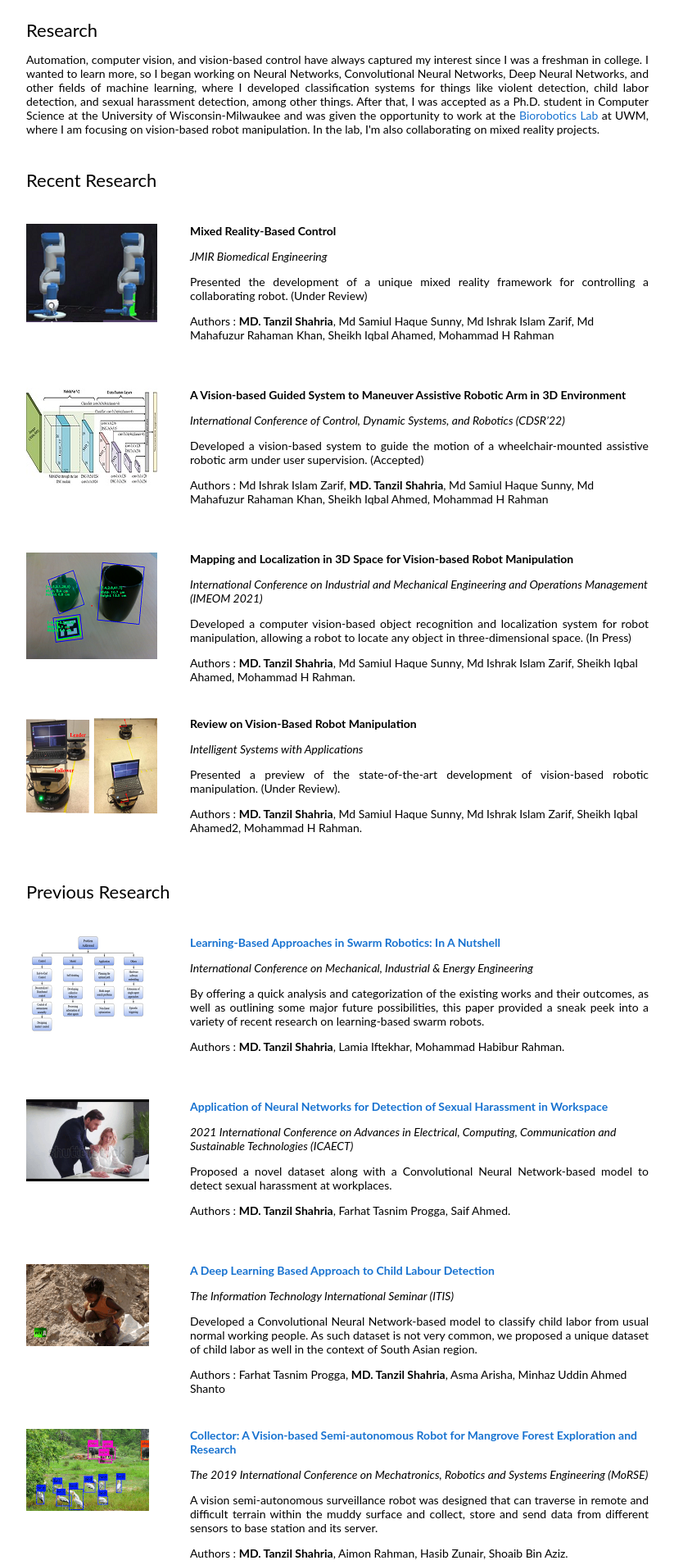
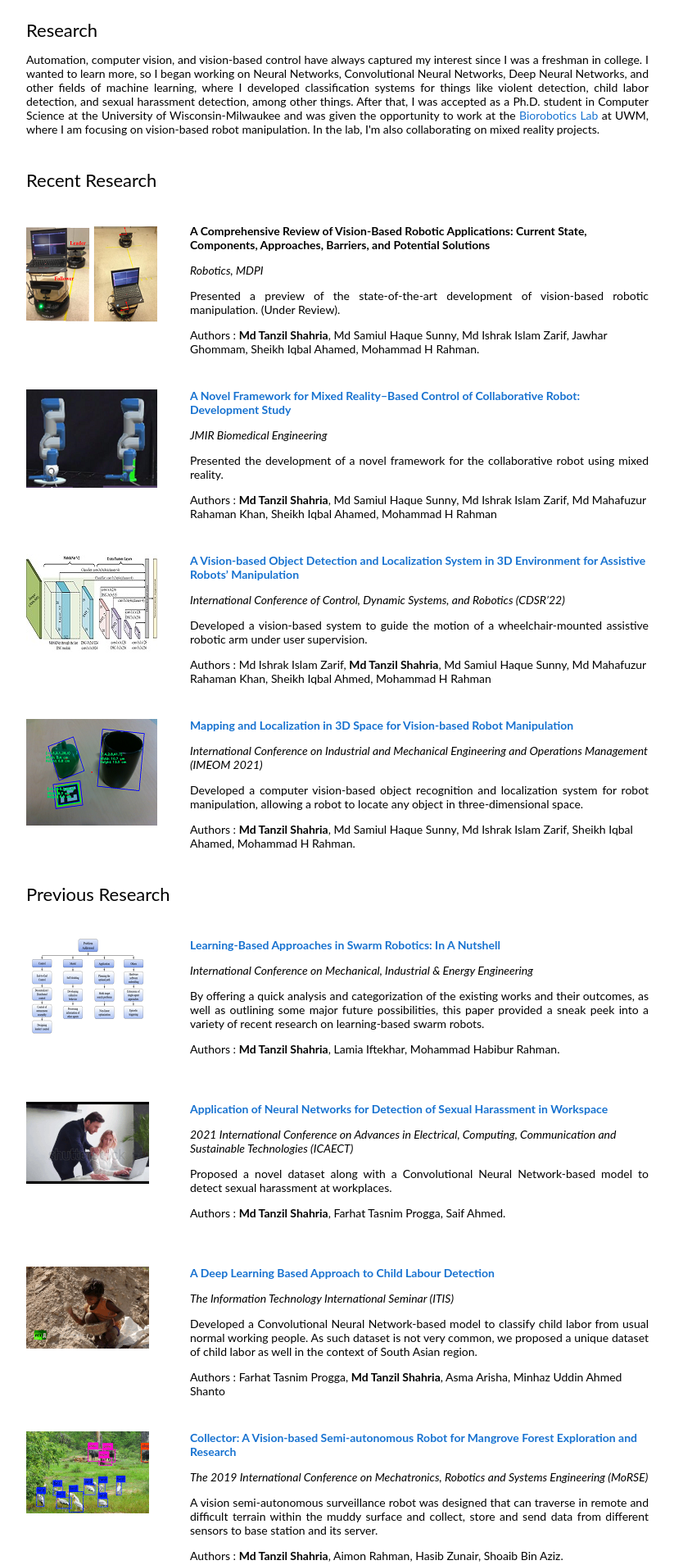
Before and after one commit to tanzilshahria/tanzilshahria.github.io, a plain HTML site: page index.html in a window 1280 px wide. Shown: the part 809-2718 px from the top of the page at 82% size, without its empty margins (228-1051 px from the left). Drawn offline with Linux system fonts and the light colour scheme.

Commit message:
Update index.html

```diff
--- a/index.html
+++ b/index.html
@@ -141,6 +141,28 @@
 
 
     <table width="100%" align="center" border="0" cellspacing="0" cellpadding="20">
+
+
+      <tr>
+      <td width="25%">
+        <div class="one">
+          <div class="two" id = 'jump_image'><img src='vision_R.png'></div>
+
+        </div>
+      </td>
+
+
+      <td valign="top" width="75%">
+        <p>
+        <papertitle>A Comprehensive Review of Vision-Based Robotic Applications: Current State, Components, Approaches, Barriers, and Potential Solutions</papertitle></p>
+        <em>Robotics, MDPI</em><br>
+
+          <p align="justify">Presented a preview of the state-of-the-art development of vision-based robotic manipulation. (Under Review).</p>
+          <p>Authors : <b>Md Tanzil Shahria</b>, Md Samiul Haque Sunny, Md Ishrak Islam Zarif, Jawhar Ghommam, Sheikh Iqbal Ahamed, Mohammad H Rahman.</p>
+        </td>
+      </tr>
+
+
       <tr>
       <td width="25%">
         <div class="one">
@@ -151,11 +173,11 @@
 
       <td valign="top" width="75%">
         <p>
-        <papertitle>Mixed Reality-Based Control</papertitle></p>
+        <papertitle><a href="https://biomedeng.jmir.org/2022/1/e36734">A Novel Framework for Mixed Reality–Based Control of Collaborative Robot: Development Study</a></papertitle></p>
         <em>JMIR Biomedical Engineering</em><br>
 
-           <p align="justify">Presented the development of a unique mixed reality framework for controlling a collaborating robot. (Under Review)</p>
-           <p>Authors : <b>MD. Tanzil Shahria</b>, Md Samiul Haque Sunny, Md Ishrak Islam Zarif, Md Mahafuzur Rahaman Khan, Sheikh Iqbal Ahamed, Mohammad H Rahman</p>
+           <p align="justify">Presented the development of a novel framework for the collaborative robot using mixed reality.</p>
+           <p>Authors : <b>Md Tanzil Shahria</b>, Md Samiul Haque Sunny, Md Ishrak Islam Zarif, Md Mahafuzur Rahaman Khan, Sheikh Iqbal Ahamed, Mohammad H Rahman</p>
         </td>
       </tr>
 
@@ -169,11 +191,11 @@
 
       <td valign="top" width="75%">
           <p>
-          <papertitle>A Vision-based Guided System to Maneuver Assistive Robotic Arm in 3D Environment</papertitle></p>
+          <papertitle><a href="https://www.researchgate.net/profile/Md-Samiul-Sunny-2/publication/361657242_A_Vision-based_Object_Detection_and_Localization_System_in_3D_Environment_for_Assistive_Robots'_Manipulation/links/62be750c7c5b016ee4fced33/A-Vision-based-Object-Detection-and-Localization-System-in-3D-Environment-for-Assistive-Robots-Manipulation.pdf">A Vision-based Object Detection and Localization System in 3D Environment for Assistive Robots’ Manipulation</a></papertitle></p>
           <em>International Conference of Control, Dynamic Systems, and Robotics (CDSR’22)</em><br>
 
-           <p align="justify">Developed a vision-based system to guide the motion of a wheelchair-mounted assistive robotic arm under user supervision. (Accepted)</p>
-           <p>Authors : Md Ishrak Islam Zarif, <b>MD. Tanzil Shahria</b>, Md Samiul Haque Sunny, Md Mahafuzur Rahaman Khan, Sheikh Iqbal Ahmed, Mohammad H Rahman</p>
+           <p align="justify">Developed a vision-based system to guide the motion of a wheelchair-mounted assistive robotic arm under user supervision.</p>
+           <p>Authors : Md Ishrak Islam Zarif, <b>Md Tanzil Shahria</b>, Md Samiul Haque Sunny, Md Mahafuzur Rahaman Khan, Sheikh Iqbal Ahmed, Mohammad H Rahman</p>
         </td>
       </tr>
 
@@ -187,33 +209,13 @@
 
       <td valign="top" width="75%">
         <p>
-        <papertitle>Mapping and Localization in 3D Space for Vision-based Robot Manipulation</papertitle></p>
+        <papertitle><a href="https://www.researchgate.net/profile/Md-Samiul-Sunny-2/publication/360128011_Mapping_and_Localization_in_3D_Space_for_Vision-based_Robot_Manipulation/links/62637cfaee24725b3ebf23a5/Mapping-and-Localization-in-3D-Space-for-Vision-based-Robot-Manipulation.pdf">Mapping and Localization in 3D Space for Vision-based Robot Manipulation</a></papertitle></p>
         <em>International Conference on Industrial and Mechanical Engineering and Operations Management (IMEOM 2021)</em><br>
 
-         <p align="justify">Developed a computer vision-based object recognition and localization system for robot manipulation, allowing a robot to locate any object in three-dimensional space. (In Press)</p>
-         <p>Authors : <b>MD. Tanzil Shahria</b>, Md Samiul Haque Sunny, Md Ishrak Islam Zarif, Sheikh Iqbal Ahamed, Mohammad H Rahman.</p>
+         <p align="justify">Developed a computer vision-based object recognition and localization system for robot manipulation, allowing a robot to locate any object in three-dimensional space.</p>
+         <p>Authors : <b>Md Tanzil Shahria</b>, Md Samiul Haque Sunny, Md Ishrak Islam Zarif, Sheikh Iqbal Ahamed, Mohammad H Rahman.</p>
       </td>
      </tr>
-
-
-      <tr>
-      <td width="25%">
-        <div class="one">
-          <div class="two" id = 'jump_image'><img src='vision_R.png'></div>
-
-        </div>
-      </td>
-
-
-      <td valign="top" width="75%">
-        <p>
-        <papertitle>Review on Vision-Based Robot Manipulation</papertitle></p>
-        <em>Intelligent Systems with Applications</em><br>
-
-          <p align="justify">Presented a preview of the state-of-the-art development of vision-based robotic manipulation. (Under Review).</p>
-          <p>Authors : <b>MD. Tanzil Shahria</b>, Md Samiul Haque Sunny, Md Ishrak Islam Zarif, Sheikh Iqbal Ahamed2, Mohammad H Rahman.</p>
-        </td>
-      </tr>
 
 
 
@@ -243,7 +245,7 @@
         <em>International Conference on Mechanical, Industrial & Energy Engineering</em><br>
 
          <p align="justify">By offering a quick analysis and categorization of the existing works and their outcomes, as well as outlining some major future possibilities, this paper provided a sneak peek into a variety of recent research on learning-based swarm robots.</p>
-         <p>Authors : <b>MD. Tanzil Shahria</b>, Lamia Iftekhar, Mohammad Habibur Rahman.</p>
+         <p>Authors : <b>Md Tanzil Shahria</b>, Lamia Iftekhar, Mohammad Habibur Rahman.</p>
       </td>
      </tr>
 
@@ -261,7 +263,7 @@
         <em>2021 International Conference on Advances in Electrical, Computing, Communication and Sustainable Technologies (ICAECT)</em><br>
 
           <p align="justify">Proposed a novel dataset along with a Convolutional Neural Network-based model to detect sexual harassment at workplaces.</p>
-          <p>Authors : <b>MD. Tanzil Shahria</b>, Farhat Tasnim Progga, Saif Ahmed.</p>
+          <p>Authors : <b>Md Tanzil Shahria</b>, Farhat Tasnim Progga, Saif Ahmed.</p>
         </td>
       </tr>
 
@@ -279,7 +281,7 @@
         <papertitle><a href="https://ieeexplore.ieee.org/abstract/document/9321027">A Deep Learning Based Approach to Child Labour Detection</a></papertitle></p>
         <em>The Information Technology International Seminar (ITIS)</em><br>
           <p align="justify">Developed a Convolutional Neural Network-based model to classify child labor from usual normal working people. As such dataset is not very common, we proposed a unique dataset of child labor as well in the context of South Asian region.</p>
-          <p>Authors : Farhat Tasnim Progga, <b>MD. Tanzil Shahria</b>, Asma Arisha, Minhaz Uddin Ahmed Shanto</p>
+          <p>Authors : Farhat Tasnim Progga, <b>Md Tanzil Shahria</b>, Asma Arisha, Minhaz Uddin Ahmed Shanto</p>
         </td>
       </tr>
 
@@ -298,7 +300,7 @@
         <em>The 2019 International Conference on Mechatronics, Robotics and Systems Engineering (MoRSE)</em><br>
           <p align="justify">A vision semi-autonomous surveillance robot was designed that can traverse in remote and difficult terrain within the muddy surface and collect, store and send data from different sensors to base station and its server.</p>
           </p>
-          <p>Authors : <b>MD. Tanzil Shahria</b>, Aimon Rahman, Hasib Zunair, Shoaib Bin Aziz.</p>
+          <p>Authors : <b>Md Tanzil Shahria</b>, Aimon Rahman, Hasib Zunair, Shoaib Bin Aziz.</p>
         </td>
       </tr>
 
@@ -317,7 +319,7 @@
         <em>The 2019 IEEE International Conference on Engineering, Technology and Education (TALE)</em><br>
           <p align="justify">A part of an ongoing series of work to effectively introduce vocational education in electrical systems and electronics to female garments workers of Bangladesh has been presented in this paper.</p>
           </p>
-          <p>Authors : <b>MD. Tanzil Shahria</b>, Soumic Shekhar, Muhammad Irfanul Haque, Lamia Iftekhar</p>
+          <p>Authors : <b>Md Tanzil Shahria</b>, Soumic Shekhar, Muhammad Irfanul Haque, Lamia Iftekhar</p>
         </td>
       </tr>
 
@@ -336,7 +338,7 @@
         <em>The 2019 IEEE International Conference on Engineering, Technology and Education (TALE)</em><br>
           <p align="justify">An innovative and collaborative way to engage students in a programming class has been presented in this study.</p>
           </p>
-          <p>Authors : <b>MD. Tanzil Shahria</b>, Nova Ahmed.</p>
+          <p>Authors : <b>Md Tanzil Shahria</b>, Nova Ahmed.</p>
         </td>
       </tr>
 
@@ -357,7 +359,7 @@
         <em>Asian Conference on Intelligent Information and Database Systems</em><br>
           <p align="justify">Convolutional neural networks (CNN) and long short-term memory network (LSTM) based architectures have been experimented separately to detect violent crowd flows in the context of Bangladesh. We have collected a dataset as well which includes both violent and non-violent crowd flows.</p>
           </p>
-          <p>Authors : Shakil Ahmed Sumon, <b>MD. Tanzil Shahria</b>, MD. Raihan Goni, Nazmul Hasan, A. M. Almarufuzzaman, Rashedur M. Rahman.</p>
+          <p>Authors : Shakil Ahmed Sumon, <b>Md Tanzil Shahria</b>, MD. Raihan Goni, Nazmul Hasan, A. M. Almarufuzzaman, Rashedur M. Rahman.</p>
         </td>
       </tr>
 
@@ -377,7 +379,7 @@
 
           <p></p>
           <p align="justify">An underwater robot was designed, implemented and tested, which can go under the water and send live video feed without any delay.</p>
-          <p>Authors : <b>MD. Tanzil Shahria</b>, Kimia Tuz Zaman, Sabrina Rabbi, Mohammad Monirujjaman Khan.</p>
+          <p>Authors : <b>Md Tanzil Shahria</b>, Kimia Tuz Zaman, Sabrina Rabbi, Mohammad Monirujjaman Khan.</p>
 
           <p></p>
           </a></p>
@@ -414,6 +416,16 @@
         </table>
 
         <table width="100%" align="center" border="0" cellspacing="0" cellpadding="20">
+
+          <tr>
+          <td valign="top" width="100%">
+            <papertitle>UWM Graduate Student Excellence Fellowship (GSEF) Awards</papertitle></p>
+
+            <em>UWM Graduate School selected and offered one of the 2022-23 UWM Graduate Student Excellence Fellowship (GSEF) awards to recognize and applaud academic performance and potential.
+            <br>
+            </td>
+          </tr>
+
           <tr>
           <td valign="top" width="100%">
             <papertitle>Chancellor’s Graduate Student Award</papertitle></p>
```
